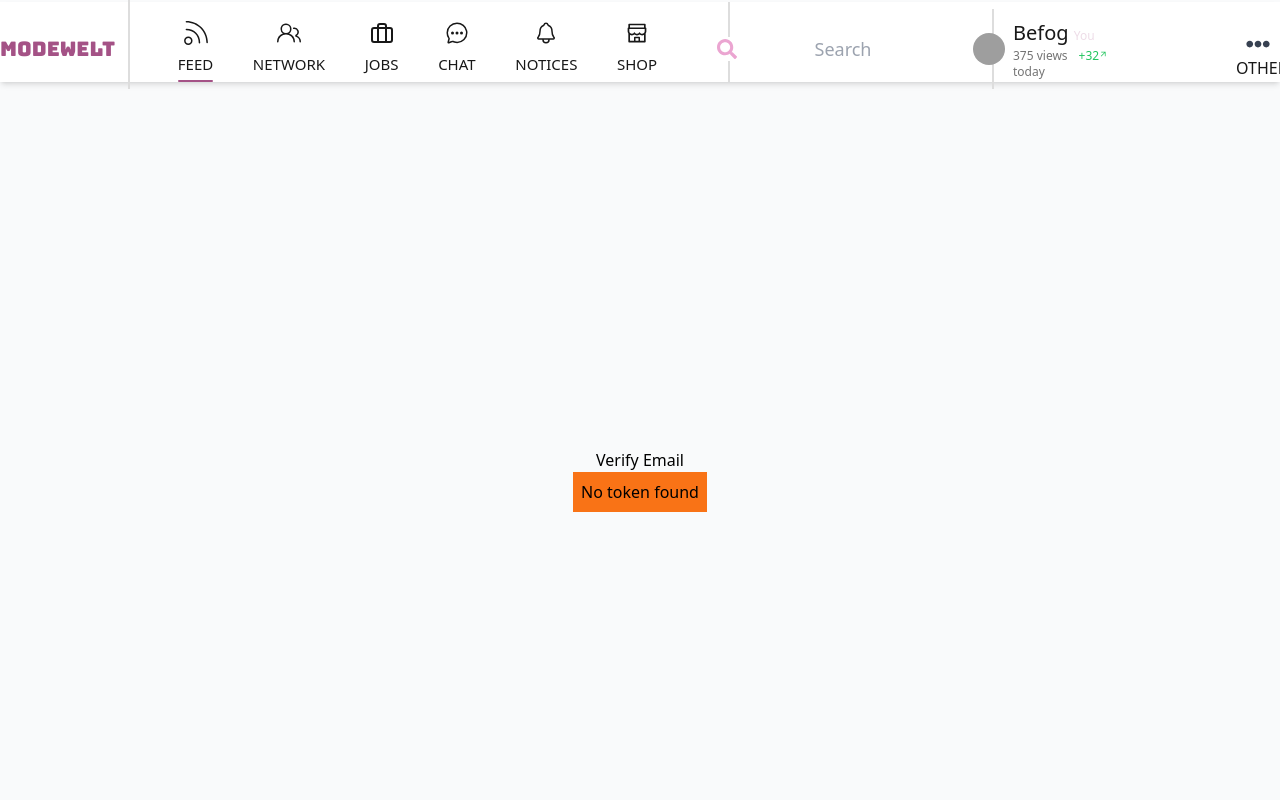
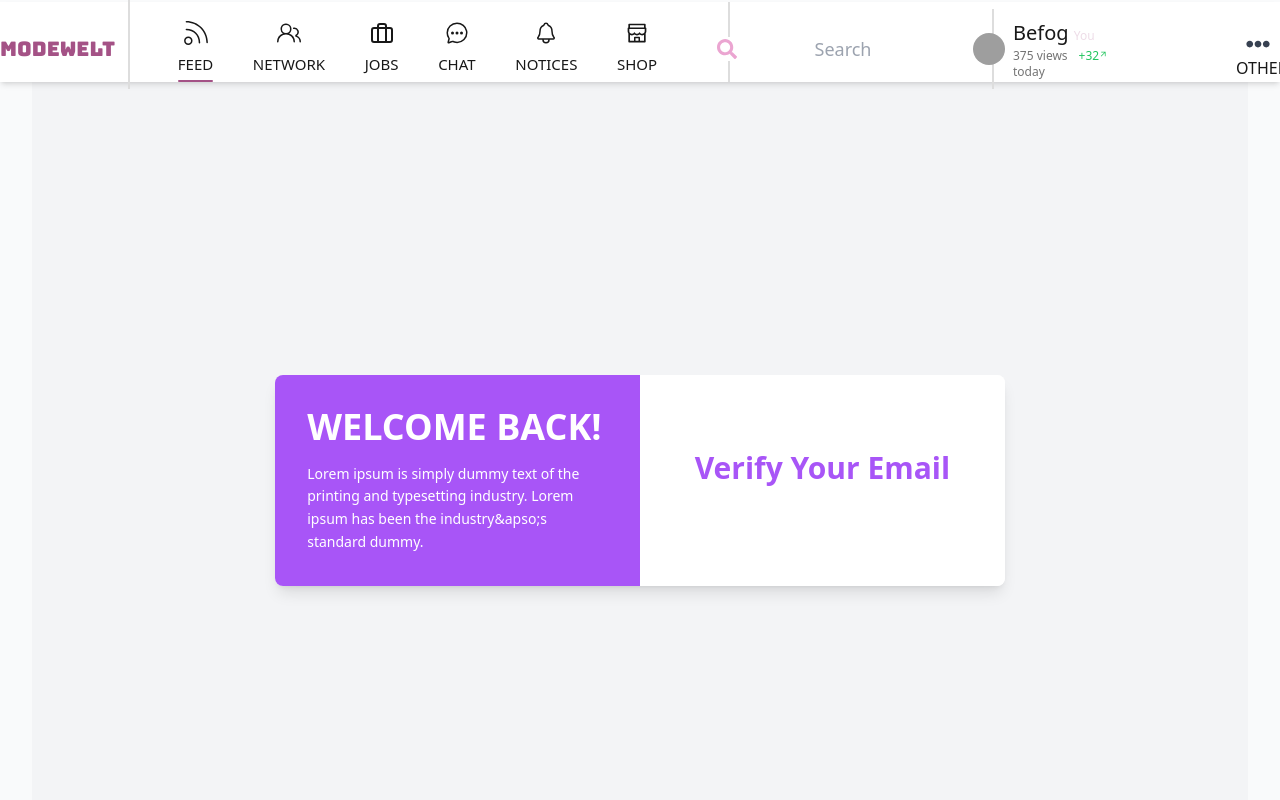
Before and after one commit to Anuj-Befog/ModeWelt, a Next.js app: page /verifyemail in a window 1280 px wide. Shown: the top 800 px of the page. Built offline with nearby package versions, Linux system fonts and the light colour scheme; grey boxes are pictures that could not be loaded.

Commit message:
VerifyEmail Completed

```diff
--- a/src/app/demo/page.js
+++ b/src/app/demo/page.js
@@ -26,6 +26,7 @@ const Auth = () => {
         e.preventDefault(); // Prevent page reload
         setLoginLoading(true);
         setButtonDisabledLogin(true);
+
         try {
             const res = await axios.post('/api/users/login', loginuser);
             console.log("Login Success", res.data);
@@ -34,7 +35,7 @@ const Auth = () => {
             toast.success("Login Successfully");
         } catch (error) {
             console.log("Login Failed", error.message);
-            toast.error(error.message);
+            toast.error("Login Failed");
             setLoginLoading(false);
             setButtonDisabledLogin(false);
         }
@@ -121,7 +122,7 @@ const Auth = () => {
                     </div>
                     <form>
                         <div className="input-box animation" style={{ '--D': 2, '--S': 23 }}>
-                            <input id="login_email" type="text" value={loginuser.email} onChange={(e) => setLoginUser({ ...loginuser, email: e.target.value })} required />
+                            <input id="login_email" type="email" value={loginuser.email} onChange={(e) => setLoginUser({ ...loginuser, email: e.target.value })} required />
                             <label htmlFor="login_username">Email</label>
                             <i className='bx bxs-user'></i>
                         </div>
@@ -134,7 +135,7 @@ const Auth = () => {
                         {/* Links and buttons */}
                         <div className="animation flex justify-between text-sm mt-2 text-blue-500 uppercase" style={{ '--D': 4, '--S': 25 }}>
                             <a href="#">Forgot Password</a>
-                            <a href="/signup">Create Account</a>
+                            <a href="#" className='SignUpLink' onClick={() => setActive(true)}>Create Account</a>
                         </div>
 
                         <div className="input-box animation" style={{ '--D': 5, '--S': 26 }}>
@@ -144,7 +145,7 @@ const Auth = () => {
                                 disabled={buttonDisabledLogin || loginLoading}
                                 className={`uppercase w-full ${buttonDisabledSignup ? 'bg-primarybtn hover:bg-primary cursor-not-allowed' : 'bg-primarybtn hover:bg-primary'} text-white py-3 px-4 rounded-full transition duration-300`}
                             >
-                                {signupLoading ? 'Login..' : 'LOGIN'}
+                                {signupLoading ? 'LOGIN...' : 'LOGIN'}
                             </button>
                         </div>
 
@@ -203,7 +204,7 @@ const Auth = () => {
                                 disabled={buttonDisabledSignup || signupLoading}
                                 className={`uppercase w-full ${buttonDisabledSignup ? 'bg-primarybtn hover:bg-primary cursor-not-allowed' : 'bg-primarybtn hover:bg-primary'} text-white py-3 px-4 rounded-full transition duration-300`}
                             >
-                                {signupLoading ? 'Signing up...' : 'SUBMIT'}
+                                {signupLoading ? 'SUBMITTING...' : 'SUBMIT'}
                             </button>
                         </div>
 
--- a/src/app/verifyemail/page.js
+++ b/src/app/verifyemail/page.js
@@ -1,14 +1,9 @@
-"use client"
-
-import React, { useEffect, useState } from 'react'
+"use client";
+import React, { useEffect, useState } from 'react';
 import axios from 'axios';
 import Link from 'next/link';
-// import { useRouter } from 'next/router';
 
-export default function TestVerifyEmail() {
-
-    // const router = useRouter()
-
+export default function VerifyEmail() {
     const [token, setToken] = useState('');
     const [verified, setVerified] = useState(false);
     const [error, setError] = useState('');
@@ -18,54 +13,62 @@ export default function TestVerifyEmail() {
             await axios.post('/api/users/verifyemail', { token });
             setVerified(true);
             setError(false);
+            toast.success('Email Verified Successfully!');
         } catch (error) {
             setError(true);
             console.log(error.message);
+            toast.error('Error occurred during email verification. Please try again!');
         }
-    }
+    };
 
     useEffect(() => {
-        setError(false)
-        const urlToken = window.location.search.split("=")[1]
-        setToken(urlToken || "");
+        setError(false);
+        const urlToken = window.location.search.split('=')[1];
+        setToken(urlToken || '');
 
-        // Good Practive for Next.js -->
-
+        // Good Practice for Next.js -->
         // const {query} = router;
         // const urlTokenTwo = query.token
         // setToken(urlTokenTwo || "");
 
         // eslint-disable-next-line
-    }, [])
+    }, []);
 
     useEffect(() => {
-        setError(false)
+        setError(false);
         if (token.length > 0) {
             verifyEmail();
         }
         // eslint-disable-next-line
-    }, [token])
+    }, [token]);
 
     return (
-        <>
-            <div className='flex flex-col items-center justify-center min-h-screen py-2'>
-                <h1>Verify Email</h1>
-                <h2 className='p-2 bg-orange-500 text-black'>
-                    {token ? `Token: ${token}` : "No token found"}
-                </h2>
-                {verified && (
-                    <div>
-                        <h2>Verified</h2>
-                        <Link href="/auth">Login</Link>
-                    </div>
-                )}
+        <div className="flex items-center justify-center min-h-screen bg-gray-100">
+            <div className="bg-white rounded-lg shadow-lg w-3/5 md:flex md:flex-row overflow-hidden">
+                {/* Left Section */}
+                <div className="md:w-1/2 bg-purple-500 text-white p-8 flex flex-col justify-center">
+                    <h1 className="text-4xl font-bold mb-4">WELCOME BACK!</h1>
+                    <p className="text-sm leading-relaxed">
+                        Lorem ipsum is simply dummy text of the printing and typesetting industry. Lorem ipsum has been the industry&apso;s standard dummy.
+                    </p>
+                </div>
 
-                {error && (
-                    <div>
-                        <h2>Error</h2>
-                    </div>
-                )}
+                {/* Right Section */}
+                <div className="md:w-1/2 bg-white p-8 flex flex-col items-center justify-center">
+                    <h2 className="text-3xl font-bold text-purple-500 mb-6">Verify Your Email</h2>
+                    {error &&  (
+                        <div className="mb-4 text-red-500 font-semibold text-lg">Error occurred during email verification. Please try again!</div>
+                    )}
+                    {verified && (
+                        <div className="mb-4">
+                            <h3 className="text-xl font-semibold text-green-500">Email Verified!</h3>
+                            <Link href="/auth">
+                                <p className="text-purple-500 underline mt-4 block">Proceed to Login</p>
+                            </Link>
+                        </div>
+                    )}
+                </div>
             </div>
-        </>
-    )
+        </div>
+    );
 }
```
